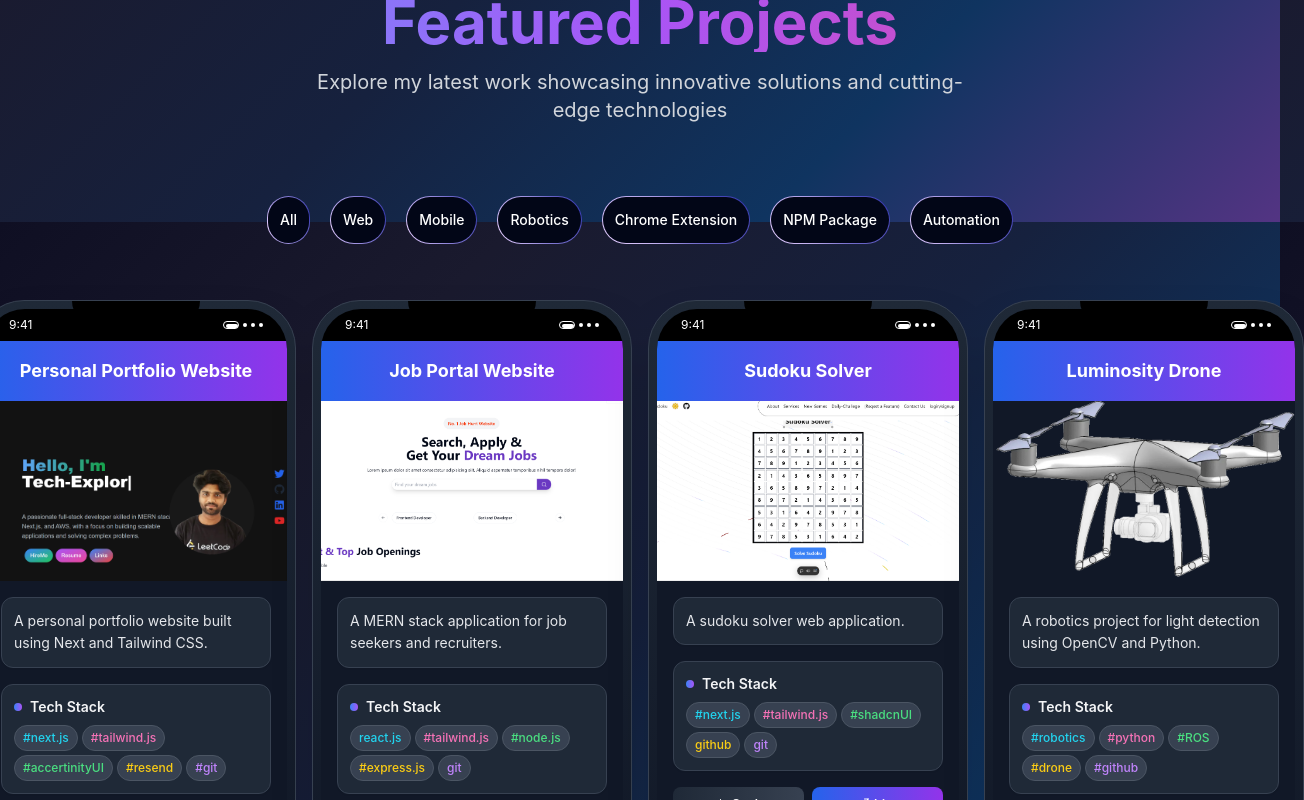
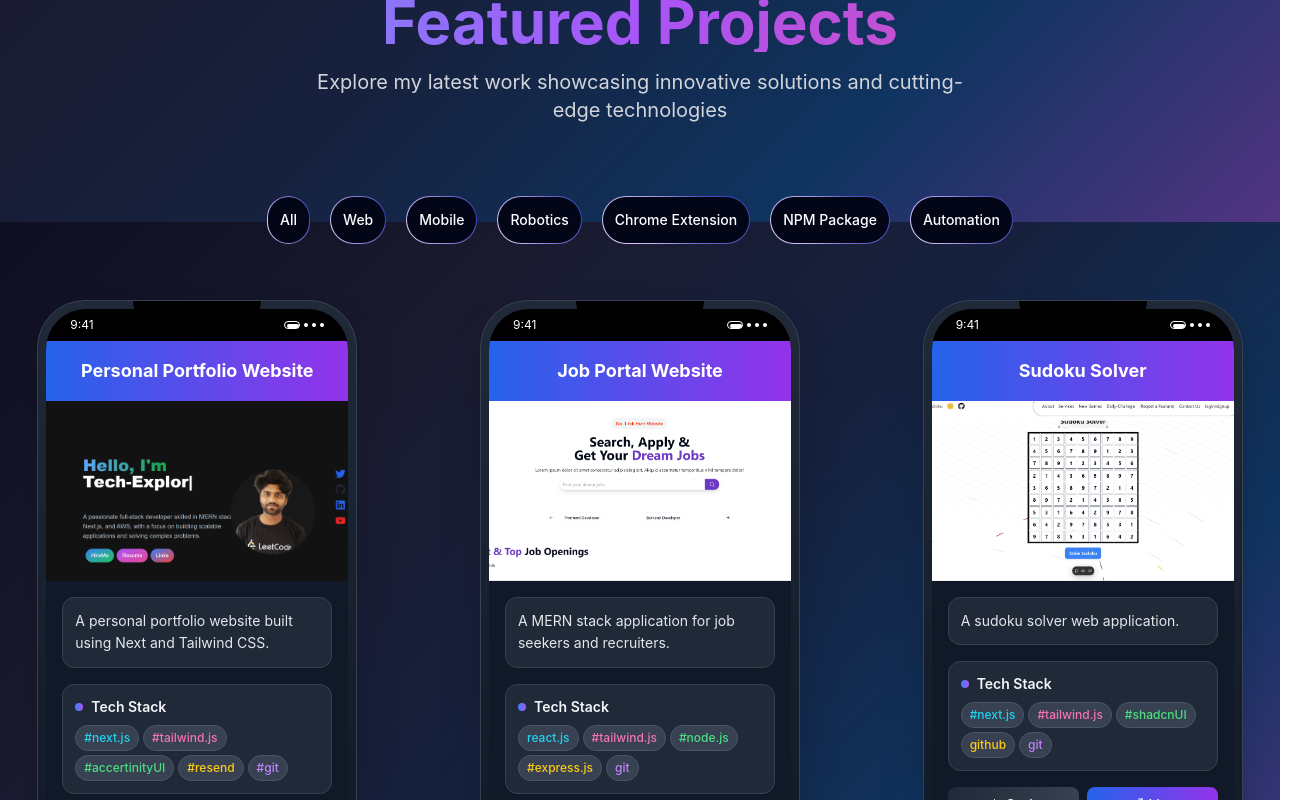
Before and after one commit to its-kundan/Kundan_CV_Portfolio, a Next.js app: page / in a window 1280 px wide. Shown: the part 5378-6178 px from the top of the page, 1304 px wide, since content can reach past the window. Built offline with nearby package versions, Linux system fonts and the light colour scheme.

Commit message:
fix project

```diff
--- a/src/components/CodingSection.jsx
+++ b/src/components/CodingSection.jsx
@@ -28,10 +28,10 @@ const ProjectsSection = () => {
     project.tag.includes(tag)
   );
 
-  // Show 4 projects on mobile, 6 on larger screens, or all when "See More" is clicked
+  // Show 3 projects maximum, or all when "See More" is clicked
   const displayedProjects = showAll
     ? filteredProjects
-    : filteredProjects.slice(0, isMobile ? 4 : 6);
+    : filteredProjects.slice(0, 3);
 
   const cardVariants = {
     initial: { y: 50, opacity: 0 },
@@ -68,7 +68,7 @@ const ProjectsSection = () => {
         </div>
       </div>
 
-      <ul ref={ref} className="grid md:grid-cols-3 gap-8 md:gap-12">
+      <ul ref={ref} className="grid grid-cols-1 md:grid-cols-2 lg:grid-cols-3 gap-12 lg:gap-16 xl:gap-20 justify-items-center place-content-center max-w-7xl mx-auto px-4">
         {displayedProjects.map((project, index) => (
           <motion.li
             key={index}
@@ -87,7 +87,7 @@ const ProjectsSection = () => {
           </motion.li>
         ))}
       </ul>
-      {!showAll && filteredProjects.length > (isMobile ? 4 : 6) && (
+      {!showAll && filteredProjects.length > 3 && (
         <div className="text-center mt-4">
           <button
             className="bg-blue-300 text-black px-4 py-2 rounded hover:bg-blue-500 transition duration-300"
--- a/src/components/ProjectsSection.jsx
+++ b/src/components/ProjectsSection.jsx
@@ -29,7 +29,7 @@ const ProjectsSection = () => {
 
   const displayedProjects = showAll
     ? filteredProjects
-    : filteredProjects.slice(0, isMobile ? 4 : 8);
+    : filteredProjects.slice(0, 3);
 
   const cardVariants = {
     initial: { y: 50, opacity: 0 },
@@ -100,7 +100,7 @@ const ProjectsSection = () => {
       </div>
 
       {/* Projects Grid */}
-      <ul ref={ref} className="grid grid-cols-1 sm:grid-cols-2 lg:grid-cols-3 xl:grid-cols-4 gap-8 sm:gap-10 lg:gap-12 xl:gap-16 justify-items-center place-content-center">
+      <ul ref={ref} className="grid grid-cols-1 md:grid-cols-2 lg:grid-cols-3 gap-12 lg:gap-16 xl:gap-20 justify-items-center place-content-center max-w-7xl mx-auto px-4">
         {displayedProjects.map((project, index) => (
           <motion.li
             key={index}
@@ -123,7 +123,7 @@ const ProjectsSection = () => {
       </ul>
 
       {/* See More Button */}
-      {!showAll && filteredProjects.length > (isMobile ? 4 : 8) && (
+      {!showAll && filteredProjects.length > 3 && (
         <div className="text-center mt-12">
           <button
             onClick={handleSeeMore}
```
